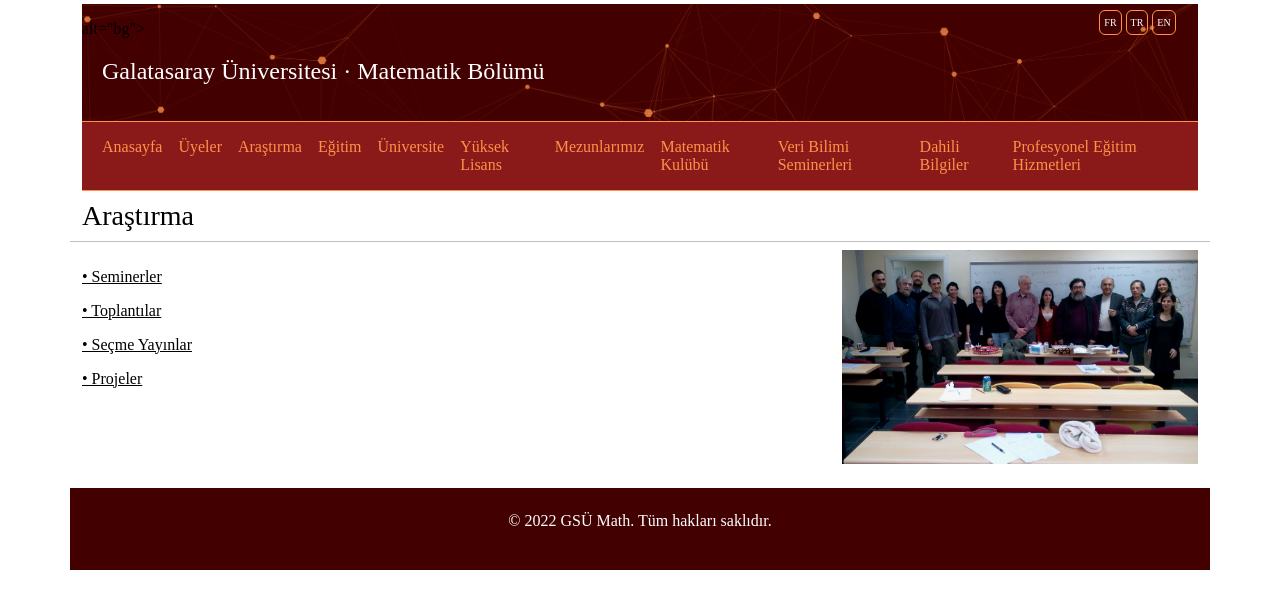
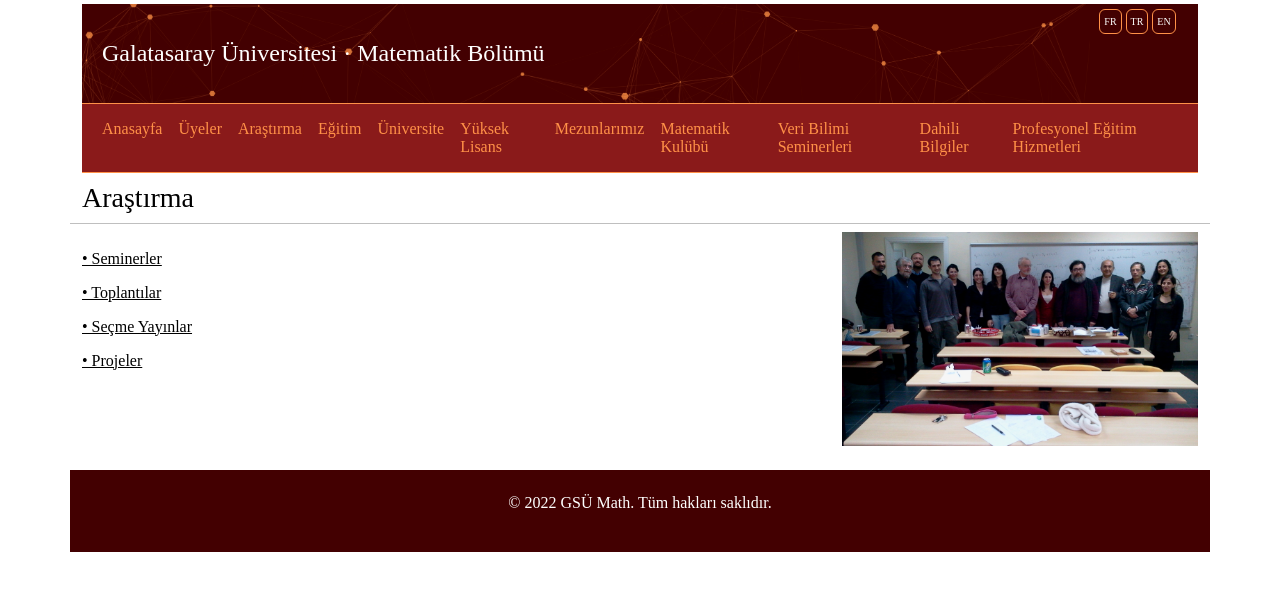
Before and after one commit to ismetkaradag/gs--math, a plain HTML site: page faaliyet.html in a window 1280 px wide. Drawn offline with Linux system fonts and the light colour scheme.

Commit message:
Update 1.5.1

```diff
--- a/faaliyet.html
+++ b/faaliyet.html
@@ -19,7 +19,6 @@
 
             <header class="py-3 border-bottom" style="background-color:#430001;position: relative;">
                 <img src="static/image/indir.png" style="position:absolute ; left: 0;top: 0;max-width: 100%;display: block;object-fit: cover;object-position: 100%;height: 100%;overflow-x: hidden;" alt="bg">
-                    alt="bg">
                 <div class="m-3 p-1 d-flex flex-wrap justify-content-center">
                     <a href="" style="color:white ;"
                         class="d-flex align-items-center mb-3 mb-lg-0 me-lg-auto text-decoration-none">
```
Also changed, not shown: personel.html (+0 -1 lines).
